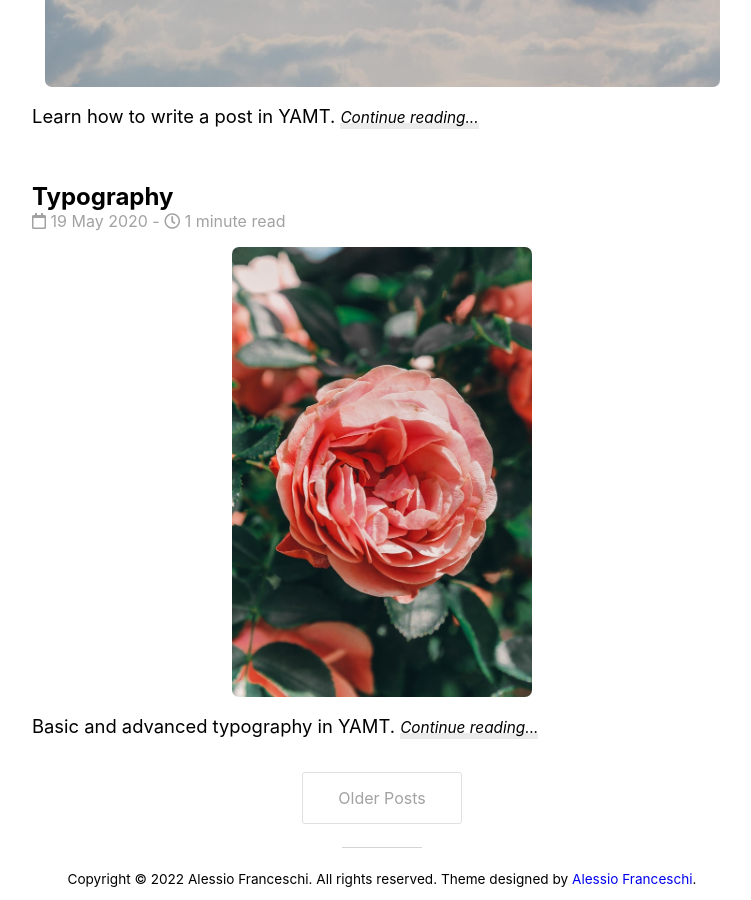
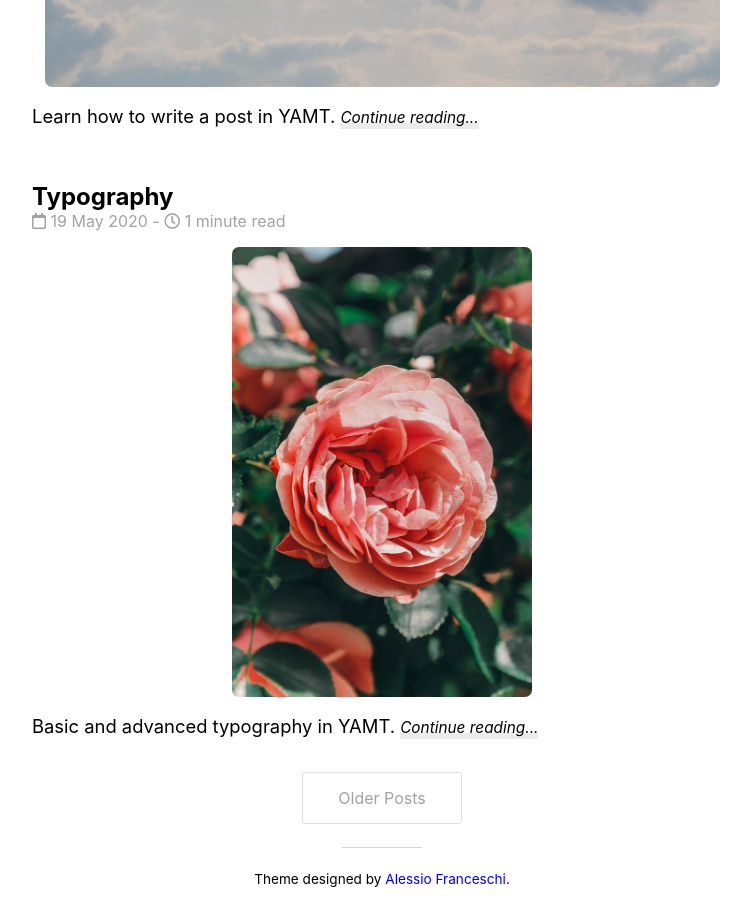
Before and after one commit to leonard-hacker/marcbday, a Jekyll site: the page built from index.html, in a window 1280 px wide and 900 px high, scrolled down 1073 px. Shown: the whole window, without its empty margins (258-1009 px from the left). Built offline with Jekyll 4.4.1, drawn with Linux system fonts in a browser that asks for light colours; nearby versions of some CDN libraries; the list of posts is cut into pages by our own code.

Commit message:
chaned steetings

```diff
--- a/_data/social.yml
+++ b/_data/social.yml
@@ -3,7 +3,9 @@
 
 
 social:
-
+  - {icon: 'github', type: "brand", link: 'https://www.github.com/pandasekh'}
+  - {icon: 'twitter', type: "brand", link: 'https://twitter.com/PandaSekh'}
+  - {icon: 'linkedin', type: "brand", link: 'https://www.linkedin.com/in/alessio-franceschi/'}
 
   - {icon: 'envelope', type: "solid", link: 'mailto:alessiofranceschi2@gmail.com'}
   - {icon: 'rss', type: "solid", link: "/feed.xml"}
--- a/_includes/footer.html
+++ b/_includes/footer.html
@@ -1,3 +1,3 @@
-<footer class= "footer">
-    <p>Copyright © {{ 'now' | date: "%Y" }} {{site.author.name}}. All rights reserved. Theme designed by <a href="https://alessiofranceschi.me/">Alessio Franceschi</a>.</p>
+<footer class="footer">
+    <p>Theme designed by <a href="https://alessiofranceschi.me/">Alessio Franceschi</a>.</p>
 </footer>
```
Also changed, not shown: _data/settings.yml (+4 -4 lines).
